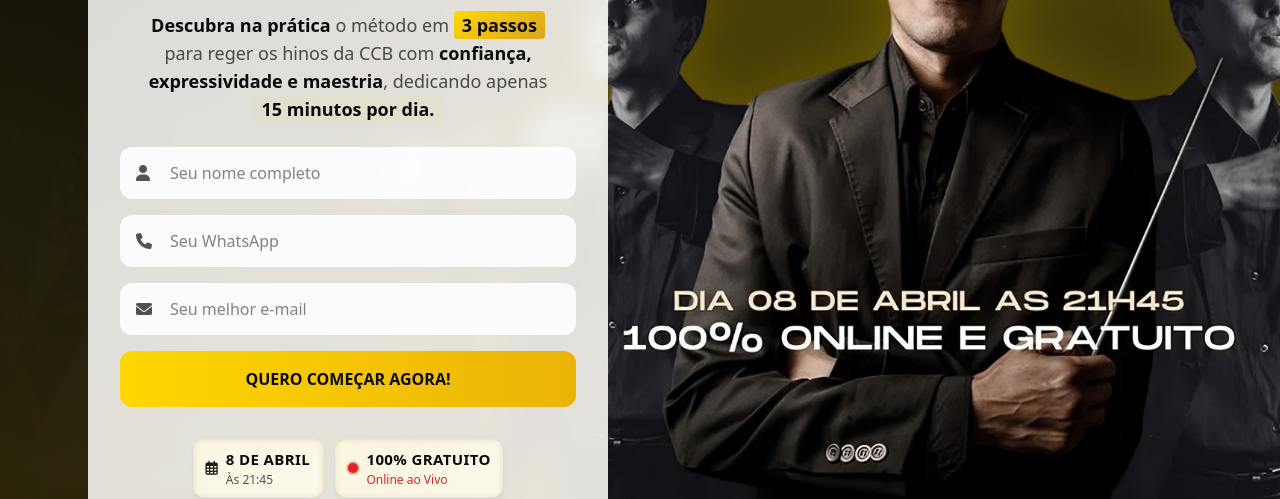
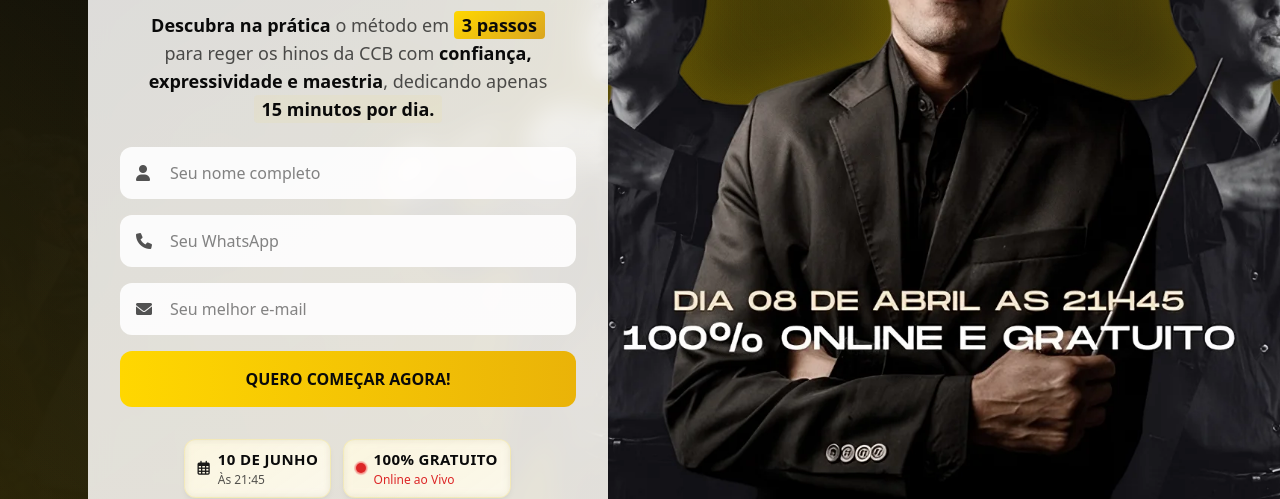
Before and after one commit to ErikDezzotti/landing-page-romulo, a website: page captura.html in a window 1280 px wide. Shown: the part 316-815 px from the top of the page. Drawn offline with nearby package versions, Linux system fonts and the light colour scheme.

Commit message:
Atualização da data da masterclass para 10 de Junho

```diff
--- a/captura.html
+++ b/captura.html
@@ -534,7 +534,7 @@
                             <div class="flex items-center gap-2">
                                 <i class="far fa-calendar-alt text-black text-sm opacity-90"></i>
                                 <div class="flex flex-col">
-                                    <span class="text-[12px] md:text-[15px] font-semibold text-darker tracking-wide">8 DE ABRIL</span>
+                                    <span class="text-[12px] md:text-[15px] font-semibold text-darker tracking-wide">10 DE JUNHO</span>
                                     <span class="text-[9px] md:text-[12px] text-darker/70">Às 21:45</span>
                                 </div>
                             </div>
```
